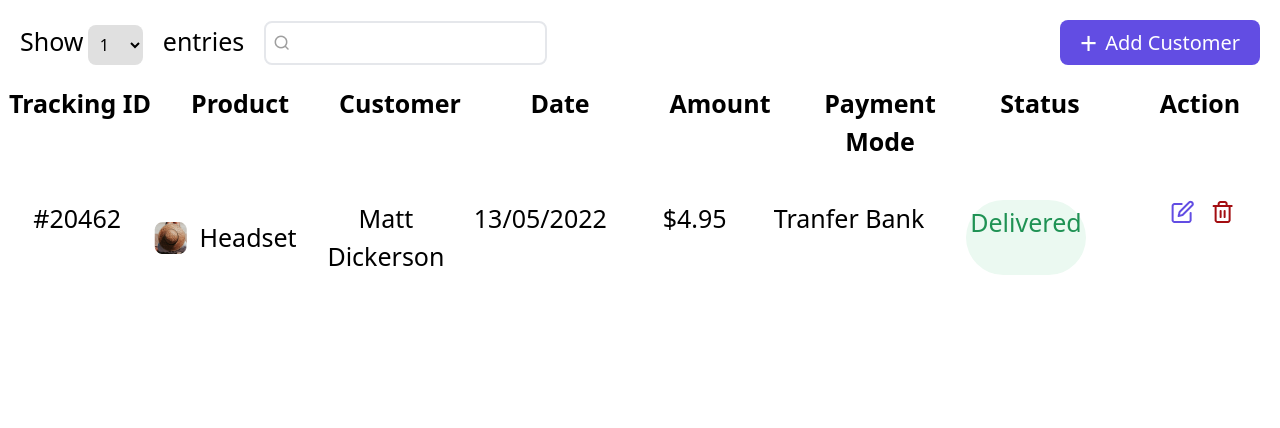
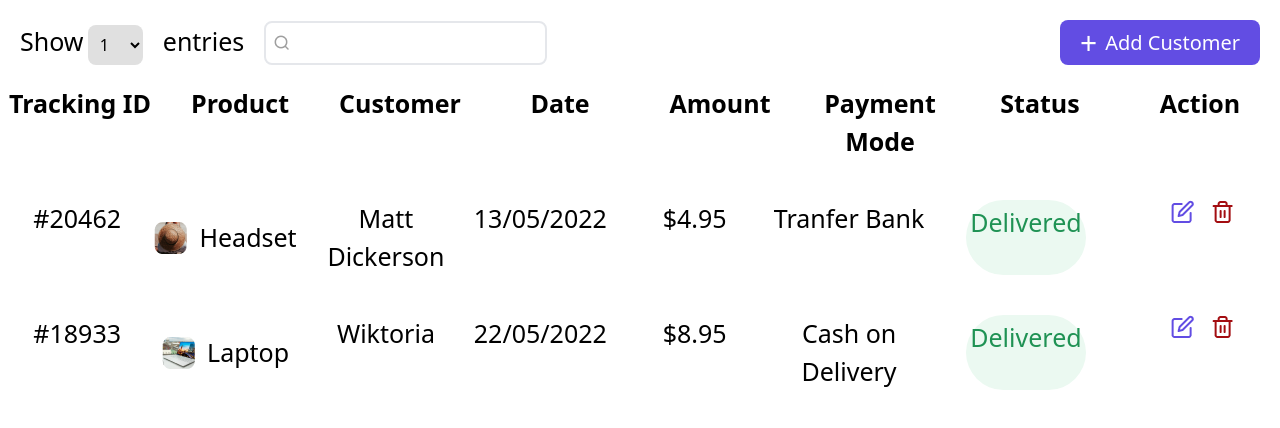
Before and after one commit to Msoleh27jr/home_work, a website: page src/index.html in a window 1280 px wide. Drawn offline with Linux system fonts and the light colour scheme.

Commit message:
second section finished

```diff
--- a/src/index.html
+++ b/src/index.html
@@ -52,5 +52,17 @@
         <div class="w-[150px] text-[25px] text-center bg-[#EBF9F1] mx-10 p-1 rounded-[50px]"><h2 class="text-[#1F9254]">Delivered</h2></div>
         <div class="w-[220px] text-[25px] text-center"><img class="m-auto" src="./images/Frame 13.png" alt=""></div>
     </div>
+    <!-- ================================================= -->
+    <div class="max-w-[1800px] m-auto mb-3 flex">
+        <div class="w-[220px] text-[25px] text-center"><h2>#18933</h2></div>
+        <div class="w-[220px] text-[25px] text-center flex items-center justify-center"><img src="./images/unsplash_Gi3iUJ1FwxI.png" alt=""><h2 class="px-3">Laptop</h2></div>
+        <div class="w-[220px] text-[25px] text-center"><h2>Wiktoria</h2></div>
+        <div class="w-[220px] text-[25px] text-center"><h2>22/05/2022</h2></div>
+        <div class="w-[220px] text-[25px] text-center"><h2>$8.95</h2></div>
+        <div class="w-[220px] text-[25px] text-center"><h2>Cash on Delivery</h2></div>
+        <div class="w-[150px] text-[25px] text-center bg-[#EBF9F1] mx-10 p-1 rounded-[50px]"><h2 class="text-[#1F9254]">Delivered</h2></div>
+        <div class="w-[220px] text-[25px] text-center"><img class="m-auto" src="./images/Frame 13.png" alt=""></div>
+    </div>
+    <!-- ========================================================= -->
 </body>
 </html>
```
Also changed, not shown: src/output.css.
